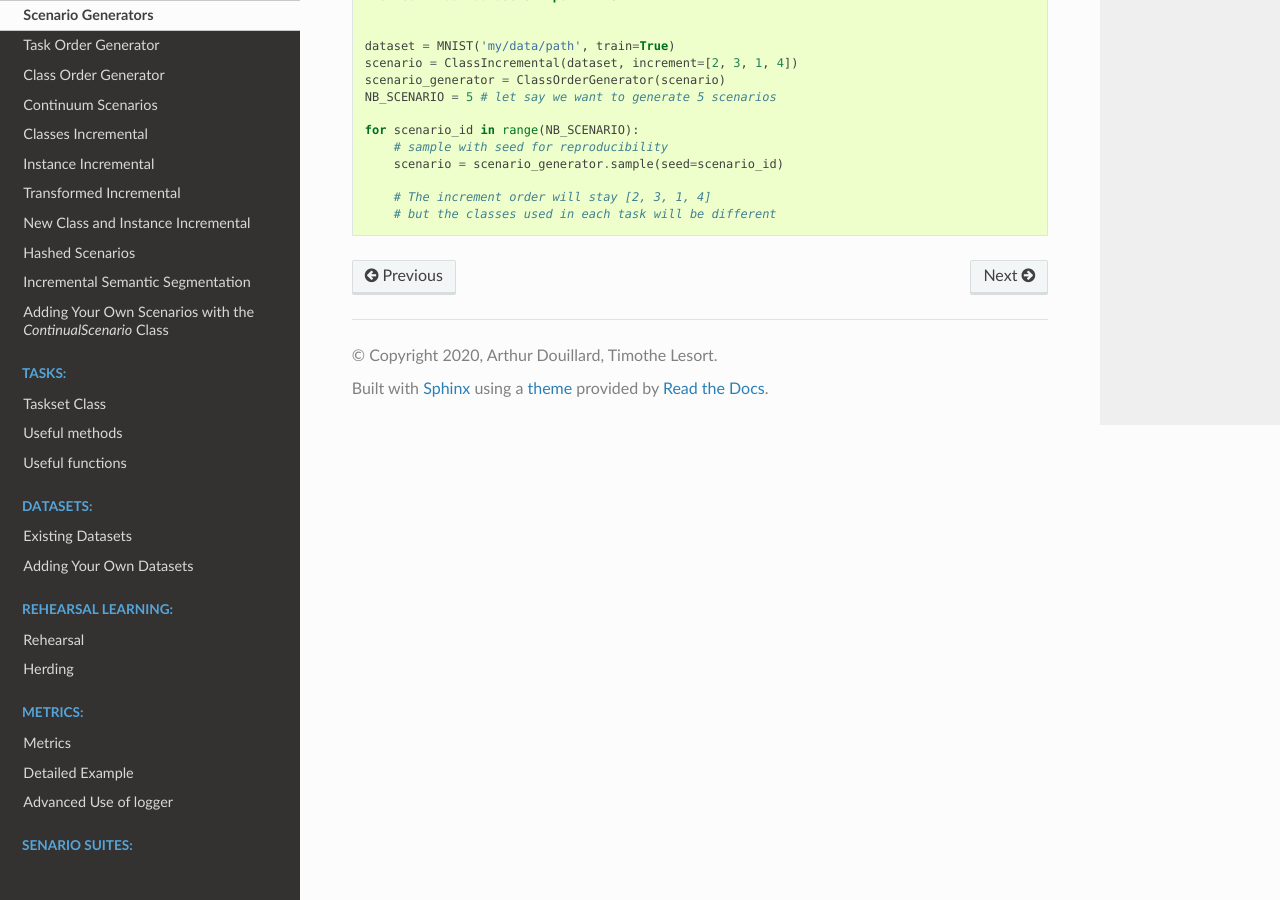
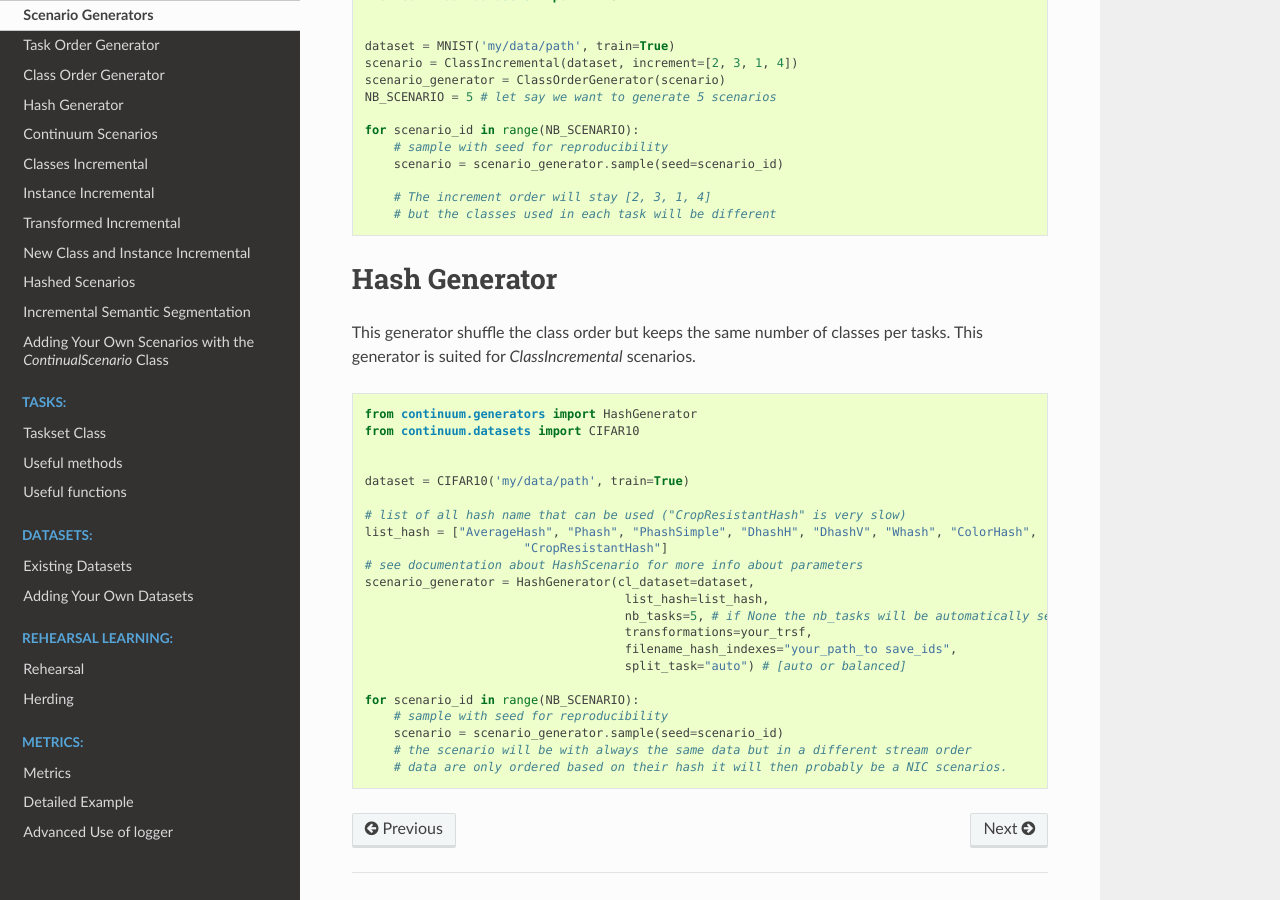
Before and after one commit to Continvvm/continuum, a Sphinx documentation site: the page built from docs/_tutorials/scenarios/generators.rst, in a window 1280 px wide and 900 px high, scrolled down 981 px. Built offline with Sphinx 7.4.7 and the Read the Docs theme 2.0.0, drawn with Linux system fonts in a browser that asks for light colours.

Commit message:
add documentation to HashGenerator

```diff
--- a/docs/_tutorials/scenarios/generators.rst
+++ b/docs/_tutorials/scenarios/generators.rst
@@ -61,3 +61,34 @@ This generator is suited for `ClassIncremental` scenarios.
 
         # The increment order will stay [2, 3, 1, 4]
         # but the classes used in each task will be different
+
+Hash Generator
+----------------
+
+This generator shuffle the class order but keeps the same number of classes per tasks.
+This generator is suited for `ClassIncremental` scenarios.
+
+.. code-block:: python
+
+    from continuum.generators import HashGenerator
+    from continuum.datasets import CIFAR10
+
+
+    dataset = CIFAR10('my/data/path', train=True)
+
+    # list of all hash name that can be used ("CropResistantHash" is very slow)
+    list_hash = ["AverageHash", "Phash", "PhashSimple", "DhashH", "DhashV", "Whash", "ColorHash",
+                          "CropResistantHash"]
+    # see documentation about HashScenario for more info about parameters
+    scenario_generator = HashGenerator(cl_dataset=dataset,
+                                        list_hash=list_hash,
+                                        nb_tasks=5, # if None the nb_tasks will be automatically set
+                                        transformations=your_trsf,
+                                        filename_hash_indexes="your_path_to save_ids",
+                                        split_task="auto") # [auto or balanced]
+
+    for scenario_id in range(NB_SCENARIO):
+        # sample with seed for reproducibility
+        scenario = scenario_generator.sample(seed=scenario_id)
+        # the scenario will be with always the same data but in a different stream order
+        # data are only ordered based on their hash it will then probably be a NIC scenarios.
```
